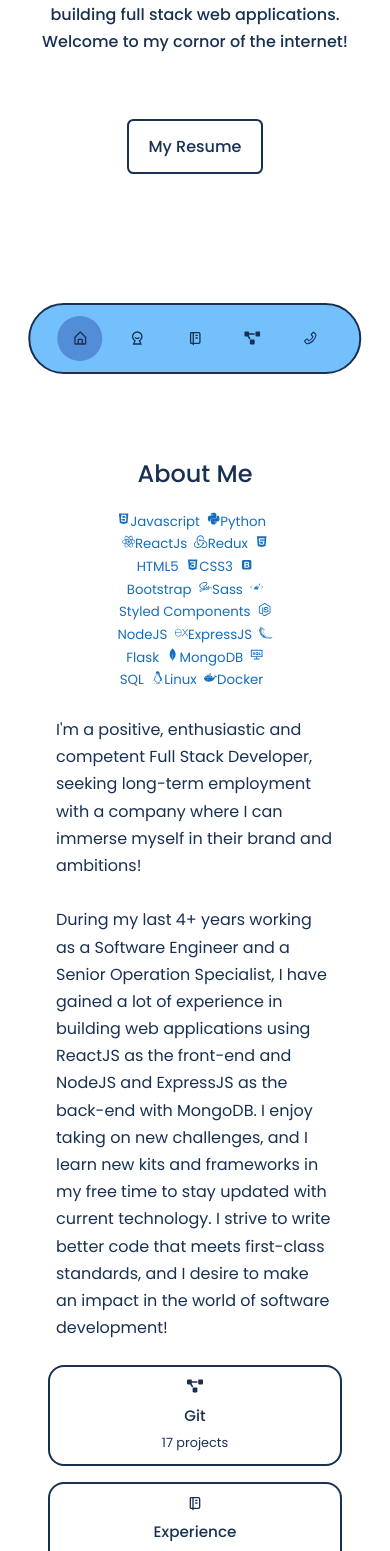
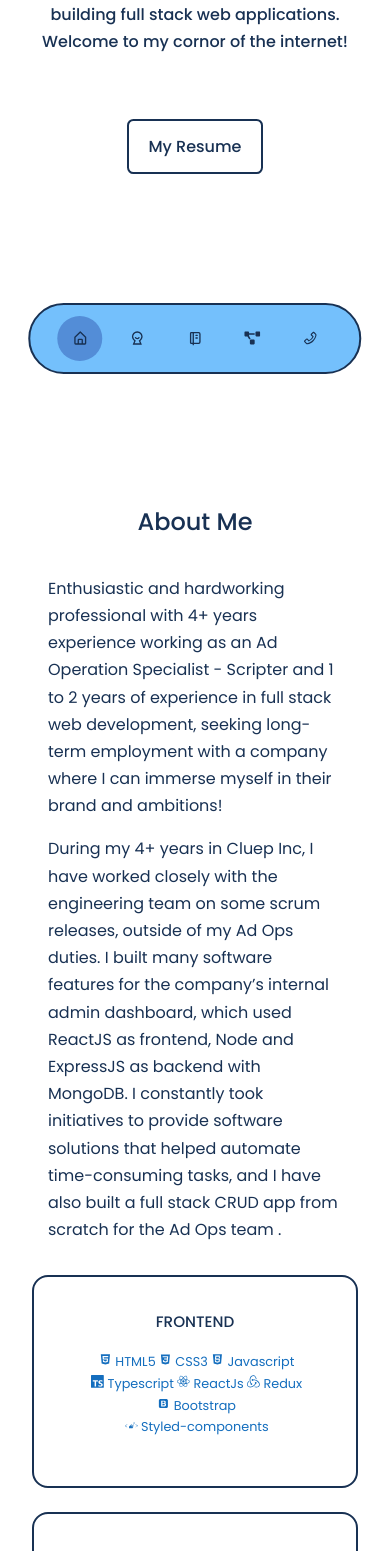
Before and after one commit to juliushsu07/portfolio-website, a React (Create React App) app in the folder main-site/: page / in a window 390 px wide. Shown: the part 438-1989 px from the top of the page. Built offline with nearby package versions, Linux system fonts and the light colour scheme; the HTML template or start-up script is replaced by a standard one.

Commit message:
Center About Me page, update the display contents.

```diff
--- a/main-site/src/components/about/About.jsx
+++ b/main-site/src/components/about/About.jsx
@@ -2,83 +2,64 @@ import React from 'react'
 import { InView } from 'react-intersection-observer';
 
 import './about.css'
-
-import {TbNotebook} from 'react-icons/tb'
-import {TbSchool} from 'react-icons/tb'
-import {FaProjectDiagram} from 'react-icons/fa'
-import {DiJavascript} from 'react-icons/di'
-import {FaPython} from 'react-icons/fa'
-import {FaReact} from 'react-icons/fa'
-import {SiRedux} from 'react-icons/si'
-import {AiFillHtml5} from 'react-icons/ai'
-import {DiCss3} from 'react-icons/di'
-import {DiBootstrap} from 'react-icons/di'
-import {DiSass} from 'react-icons/di'
-import {SiStyledcomponents} from 'react-icons/si'
-import {FaNodeJs} from 'react-icons/fa'
-import {SiExpress} from 'react-icons/si'
-import {SiFlask} from 'react-icons/si'
-import {SiMongodb} from 'react-icons/si'
-import {AiOutlineConsoleSql} from 'react-icons/ai'
-import {DiLinux} from 'react-icons/di'
-import {GrDocker} from 'react-icons/gr'
+import {AiFillHtml5, AiFillGithub} from 'react-icons/ai'
+import {FaReact,FaNodeJs, FaPython, FaAws} from 'react-icons/fa'
+import {GrMysql, GrDocker} from 'react-icons/gr'
+import {DiCss3, DiJavascript, DiBootstrap, DiSass, DiLinux, DiGit} from 'react-icons/di'
+import {SiTypescript, SiRedux, SiStyledcomponents, SiExpress, SiFlask, SiMongodb, SiPostgresql, SiFirebase, SiPostman, SiNginx, SiJirasoftware } from 'react-icons/si'
 
 const About = ( {setActiveNav} ) => {
   return (
     <section id="about">
-      <h2>About Me</h2>
-      <InView as="div" onChange={(inView) => {inView ? setActiveNav('#about') : void(0) } }></InView>
-      <div className='my__stack'>
-        <small>
-          <DiJavascript />Javascript&nbsp;&nbsp;
-          <FaPython />Python&nbsp;&nbsp;
-          <FaReact />ReactJs&nbsp;&nbsp;
-          <SiRedux />Redux&nbsp;&nbsp;
-          <AiFillHtml5 />HTML5&nbsp;&nbsp;
-          <DiCss3 />CSS3&nbsp;&nbsp;
-          <DiBootstrap />Bootstrap&nbsp;&nbsp;
-          <DiSass />Sass&nbsp;&nbsp;
-          <SiStyledcomponents />Styled Components&nbsp;&nbsp;
-          <FaNodeJs />NodeJS&nbsp;&nbsp;
-          <SiExpress />ExpressJS&nbsp;&nbsp;
-          <SiFlask />Flask&nbsp;&nbsp;
-          <SiMongodb />MongoDB&nbsp;&nbsp;
-          <AiOutlineConsoleSql />SQL&nbsp;&nbsp;
-          <DiLinux />Linux&nbsp;&nbsp;
-          <GrDocker />Docker&nbsp;&nbsp;
-        </small>
-      </div>
-
       <div className='container about__container'>
+        <h2>About Me</h2>
+        <InView as="div" onChange={(inView) => {inView ? setActiveNav('#about') : void(0) } }></InView>
         <div className ="about__content">
-            <p>I'm a positive, enthusiastic and competent Full Stack Developer, seeking long-term employment with a company where I can immerse myself in their brand and ambitions!
-              <br></br>
-              <br></br>
-              During my last 4+ years working as a Software Engineer and a Senior Operation Specialist, I have gained a lot of experience in building web applications using ReactJS as the front-end and NodeJS and ExpressJS as the back-end with MongoDB. I enjoy taking on new challenges, and I learn new kits and frameworks in my free time to stay updated with current technology. I strive to write better code that meets first-class standards, and I desire to make an impact in the world of software development!
-            </p>
+            <p>Enthusiastic and hardworking professional with 4+ years experience working as an Ad Operation Specialist - Scripter and 1 to 2 years of experience in full stack web development, seeking long-term employment with a company where I can immerse myself in their brand and ambitions!</p>
+            <p>During my 4+ years in Cluep Inc, I have worked closely with the engineering team on some scrum releases, outside of my Ad Ops duties. I built many software features for the company’s internal admin dashboard, which used ReactJS as frontend, Node and ExpressJS as backend with MongoDB. I constantly took initiatives to provide software solutions that helped automate time-consuming tasks, and I have also built a full stack CRUD app from scratch for the Ad Ops team .</p>
 
           <div className='about__cards'>
-            <a href="https://github.com/juliushsu07" target="_blank" className='about__card'>
-              <FaProjectDiagram />
-              <h5>Git</h5>
-              <small> 17 projects</small>
+            <a className='about__card'>
+              <h5>FRONTEND</h5>
+              <ul>
+                <li>&nbsp;<AiFillHtml5 /> HTML5</li>
+                <li>&nbsp;<DiCss3 /> CSS3</li>
+                <li>&nbsp;<DiJavascript /> Javascript</li>
+                <li>&nbsp;<SiTypescript /> Typescript</li>
+                <li>&nbsp;<FaReact /> ReactJs</li>
+                <li>&nbsp;<SiRedux /> Redux</li>
+                <li>&nbsp;<DiBootstrap /> Bootstrap</li>
+                <li>&nbsp;<SiStyledcomponents /> Styled-components</li>
+              </ul>
             </a>
-
-            <a href="#experience" className='about__card'>
-              <TbNotebook />
-              <h5>Experience</h5>
-              <small>4+ Years</small>
+            <a className='about__card'>
+              <h5>BACKEND</h5>
+              <ul>
+                <li>&nbsp;<FaNodeJs /> NodeJS</li>
+                <li>&nbsp;<SiExpress /> ExpressJS</li>
+                <li>&nbsp;<FaPython /> Python</li>
+                <li>&nbsp;<SiFlask /> Flask</li>
+                <li>&nbsp;<SiMongodb /> MongoDB</li>
+                <li>&nbsp;<GrMysql /> MySQL</li>
+                <li>&nbsp;<SiPostgresql /> PostgreSQL</li>
+              </ul>
             </a>
-
-            <a href="#experience" className='about__card'>
-              <TbSchool />
-              <h5>UBC</h5>
-              <small>Bachelor of Comp Eng</small>
+            <a className='about__card'>
+              <h5>DEVOPS-TOOLS</h5>
+              <ul>
+                <li>&nbsp;<DiLinux /> Linux</li>
+                <li>&nbsp;<SiFirebase /> Firebase</li>
+                <li>&nbsp;<FaAws /> AWS</li>
+                <li>&nbsp;<DiGit /> Git</li>
+                <li>&nbsp;<AiFillGithub /> GitHub</li>
+                <li>&nbsp;<GrDocker /> Docker</li>
+                <li>&nbsp;<SiJirasoftware /> Jira</li>
+                <li>&nbsp;<SiPostman /> Postman</li>
+                {/* <li>&nbsp;<SiNginx /> NGINX</li> */}
+              </ul>
             </a>
           </div>
-
         </div>
-
       </div>
     </section >
   )
--- a/main-site/src/components/about/about.css
+++ b/main-site/src/components/about/about.css
@@ -1,12 +1,13 @@
 #about {
-    padding: 3rem 2rem 4rem 2rem;
-    height: 100%;
+    height: 100vh;
+    display: grid;
+    align-items: center;
 }
 
 .about__container {
     display: grid;
-    gap: 15%;
     text-align: center;
+    max-width: 1070px;
 }
 
 .about__cards {
@@ -14,22 +15,18 @@
     grid-template-columns: repeat(3,1fr);
     gap: 1.5rem;
     margin-top: 2rem;
-    margin-bottom: 6rem;
 }
 
 .about__card {
-    background: var(--color-white);
     border: 2px solid var(--color-text);
     border-radius: 1rem;
     padding: 2rem;
     text-align: center;
-    transition: var(--transition);
 }
 
 .about__card:hover {
-    background: var(--color-light-gray);
+    cursor: default;
 }
-
 
 .about__icon {
     font-size: 1.4rem;
@@ -40,71 +37,38 @@
     font-size: 0.95rem;
 }
 
-.about__card small {
-    font-size: 0.8rem;
+.about__card ul {
+    padding: 1em;
 }
 
-.my__stack {
-    display: grid;
-    text-align: center;
-    margin: 0 12.5rem 0;
+.about__card li {
     color: var(--color-blue-text);
+    font-size: 0.8rem;
+    white-space: nowrap;
 }
 
-.about__content p {
-    margin: 3rem 1rem 3rem 1rem;
+.about__content {
+    margin: 2rem;
+}
+
+.about__content > p {
+    margin: 0 1rem 1rem 1rem;
     text-align: left;
 }
 
-section > h2, section > h5 {
-    margin: 2.5rem 0 2.5rem 0;
-}
-
-
-/* ================== Media Queries (MEDIUM DEVICES) ================== */
-@media screen and (max-width:1024px) {
-    .about__container {
+/* ================== Media Queries (MEDIUM & SMALL DEVICES) ================== */
+@media screen and (max-width:1169px) {
+    #about {
+        height: 100%;
+        padding: 6rem 0;
+    }
+    .about__cards {
         grid-template-columns: 1fr;
-        gap: 0;
     }
 
-    .about__me {
-        width:  50%;
-        margin: 2rem auto 4rem;
-    }
-
-    .about__content {
-        text-align: center;
-    }
-
-    .about__content p {
-        margin: 1.5rem;
-    }
-
-    .my__stack {
-        margin: 1rem 5rem 0;
+    .about__card > ul {
+        display: flex;
+        flex-wrap: wrap;
+        justify-content: center;
     }
 }
-
-/* ================== Media Queries (SMALL DEVICES) ================== */
-@media screen and (max-width:600px) {
-    .about__me {
-        width: 80%;
-        margin: 0 auto 1rem;
-    }
-
-    .about__cards {
-        grid-template-columns: 1fr;
-        gap: 1rem;
-        margin: 1rem 1rem 0 1rem;
-    }
-
-    .about__card {
-        padding: 0.5rem;
-    }
-
-    section > h2, section > h5 {
-        margin: 0;
-    }
-
-}
```
